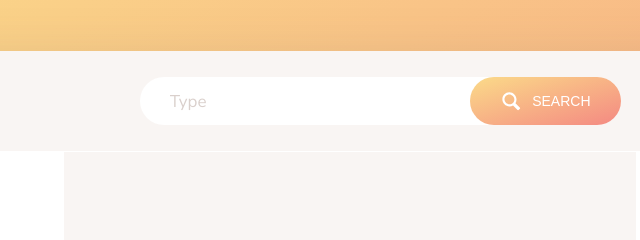
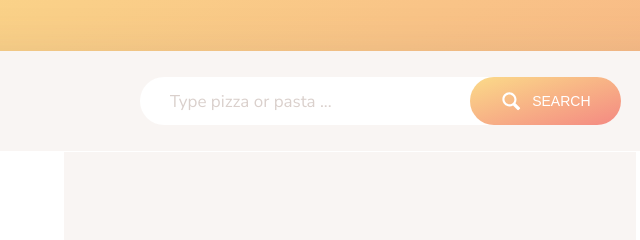
Before and after one commit to AbdullahPS/Forkify, a website: page dist/index.html in a window 1280 px wide. Shown: the top 240 px of the page, 290-930 px from the left. Drawn offline with Linux system fonts and the light colour scheme.

Commit message:
Update index.html

```diff
--- a/dist/index.html
+++ b/dist/index.html
@@ -16,7 +16,7 @@
         <header class="header">
             <img src="img/logo.png" alt="Logo" class="header__logo">
             <form class="search">
-                <input type="text" class="search__field" placeholder="Type "pizza" or "pasta "...">
+                <input type="text" class="search__field" placeholder="Type pizza or pasta ...">
                 <button class="btn search__btn">
                     <svg class="search__icon">
                         <use href="img/icons.svg#icon-magnifying-glass"></use>
```
